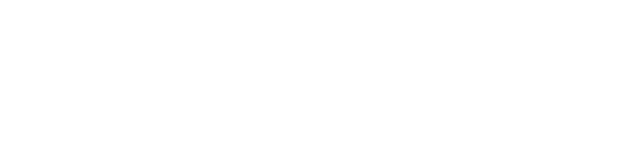
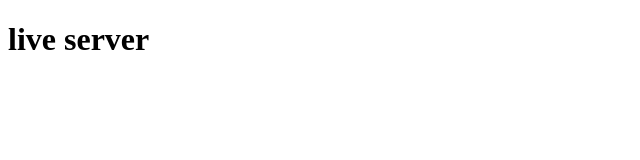
Before and after one commit to Florek42/js1, a plain HTML site: page index.html in a window 1280 px wide. Shown: the whole page, without its empty margins (0-640 px from the left). Drawn offline with Linux system fonts and the light colour scheme.

Commit message:
Update index.html

```diff
--- a/index.html
+++ b/index.html
@@ -12,7 +12,7 @@
 </head>
 <body>
 
-
+    <h1>live server</h1>
 
 
 </body>
```
